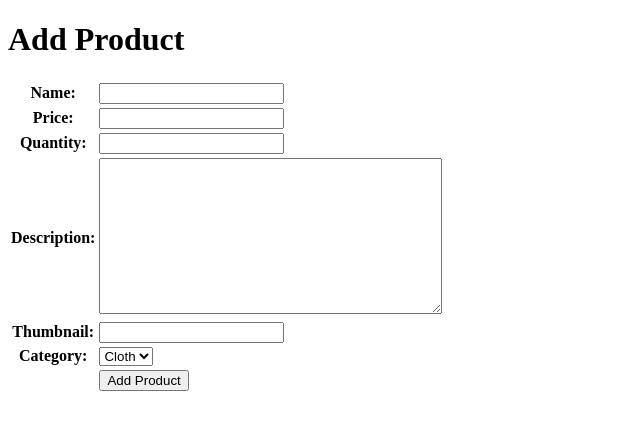
After one commit to alyhaidar11/soccer-commerce, a Django app: page /create-product/ in a window 1280 px wide. The commit adds this page. Shown: the top 430 px of the page, without its empty margins (0-640 px from the left). Run offline with Django 5.2, Linux system fonts and the light colour scheme.

Commit message:
tugas 3 - product add and details

```diff
--- /dev/null
+++ b/main/forms.py
@@ -0,0 +1,11 @@
+from django.forms import ModelForm
+from main.models import Product
+from django import forms
+
+class ProductForm(ModelForm):
+    class Meta:
+        model = Product
+        fields = ["name","price","quantity","description","thumbnail","category"]
+        widgets = {
+            'price': forms.NumberInput(attrs={'step': 100000}),
+        }
--- a/main/models.py
+++ b/main/models.py
@@ -8,19 +8,23 @@ class Product(models.Model):
         ('tools', 'Tools'),
     ]
 
+    id = models.UUIDField(primary_key=True, default=uuid.uuid4, editable=False)
+    sold = models.PositiveIntegerField(default=0)
+
     name = models.CharField(max_length=255)
     price = models.IntegerField()
     quantity = models.IntegerField()
     description = models.TextField()
     thumbnail = models.URLField(blank=True, null=True)
     category = models.CharField(max_length=20, choices=CATEGORY_CHOICES, default='update')
-    is_featured = models.BooleanField(default=False)
+
+
 
     def __str__(self):
         return self.name
 
 
-    @property
-    def is_hot(self):
-        """Contoh: produk dianggap 'hot' kalau quantity < 5"""
-        return self.quantity < 5
+    # @property
+    # def is_hot(self):
+    #     """Contoh: produk dianggap 'hot' kalau quantity < 5"""
+    #     return self.quantity < 5
--- /dev/null
+++ b/main/templates/create_product.html
@@ -0,0 +1,18 @@
+{% extends 'base.html' %}
+{% block content %}
+<h1>Add Product</h1>
+
+<form method="POST">
+  {% csrf_token %}
+  <table>
+    {{ form.as_table }}
+    <tr>
+      <td></td>
+      <td>
+        <input type="submit" value="Add Product" />
+      </td>
+    </tr>
+  </table>
+</form>
+
+{% endblock %}
--- a/main/urls.py
+++ b/main/urls.py
@@ -1,5 +1,4 @@
-from django.urls import path
-from main.views import show_main
+from main.views import show_main, create_product, show_product, show_xml, show_json, show_xml_by_id, show_json_by_id
 from django.urls import path, include
 from . import views
 
@@ -7,4 +6,10 @@ app_name = 'main'
 
 urlpatterns = [
     path('', show_main, name='show_main'),
+    path('create-product/', create_product, name='create_product'),
+    path('product/<str:id>/', show_product, name='show_product'),
+    path('xml/', show_xml, name='show_xml'),
+    path('json/', show_json, name='show_json'),
+    path('xml/<str:product_id>/', show_xml_by_id, name='show_xml_by_id'),
+    path('json/<str:product_id>/', show_json_by_id, name='show_json_by_id'),
 ]
--- a/main/views.py
+++ b/main/views.py
@@ -1,12 +1,76 @@
-from django.shortcuts import render
+from django.shortcuts import render, redirect, get_object_or_404
+from main.forms import ProductForm
+from main.models import Product
+from django.http import HttpResponse
+from django.core import serializers
 
 # Create your views here.
 
 def show_main(request):
+    product_list = Product.objects.all()
     context = {
         'npm' : '2406425804',
         'name': 'Mohammad Aly Haidarulloh',
-        'class': 'PBP E'
+        'class': 'PBP E',
+        'product_list': product_list,
     }
 
     return render(request, "main.html", context)
+
+def create_product(request):
+    form = ProductForm(request.POST or None)
+
+    if form.is_valid() and request.method == "POST":
+        form.save()
+        return redirect('main:show_main')
+
+    context = {'form': form}
+    return render(request, "create_product.html", context)
+
+
+def show_product(request, id):
+    product = get_object_or_404(Product, pk=id)
+
+    context = {
+        'product': product
+    }
+
+    return render(request, "product_detail.html", context)
+
+def show_xml(request):
+    product_list = Product.objects.all()
+
+
+def show_xml(request):
+     product_list = Product.objects.all()
+     xml_data = serializers.serialize("xml", product_list)
+     return HttpResponse(xml_data, content_type="application/xml")
+
+def show_json(request):
+    product_list = Product.objects.all()
+
+def show_json(request):
+    product_list = Product.objects.all()
+    json_data = serializers.serialize("json", product_list)
+    return HttpResponse(json_data, content_type="application/json")
+
+def show_json(request):
+    product_list = Product.objects.all()
+    json_data = serializers.serialize("json", product_list)
+    return HttpResponse(json_data, content_type="application/json")
+
+def show_xml_by_id(request, product_id):
+   try:
+       product_item = Product.objects.filter(pk=product_id)
+       xml_data = serializers.serialize("xml", product_item)
+       return HttpResponse(xml_data, content_type="application/xml")
+   except Product.DoesNotExist:
+       return HttpResponse(status=404)
+
+def show_json_by_id(request, product_id):
+   try:
+       product_item = Product.objects.get(pk=product_id)
+       json_data = serializers.serialize("json", [product_item])
+       return HttpResponse(json_data, content_type="application/json")
+   except Product.DoesNotExist:
+       return HttpResponse(status=404)
--- a/soccer_commerce/settings.py
+++ b/soccer_commerce/settings.py
@@ -33,6 +33,9 @@ DEBUG = True
 
 ALLOWED_HOSTS = ["localhost", "127.0.0.1","https://mohammad-aly-soccercommerce.pbp.cs.ui.ac.id/","mohammad-aly-soccercommerce.pbp.cs.ui.ac.id"]
 
+CSRF_TRUSTED_ORIGINS = [
+    "https://mohammad-aly-soccercommerce.pbp.cs.ui.ac.id/"
+]
 
 # Application definition
 
@@ -61,7 +64,7 @@ ROOT_URLCONF = 'soccer_commerce.urls'
 TEMPLATES = [
     {
         'BACKEND': 'django.template.backends.django.DjangoTemplates',
-        'DIRS': [],
+        'DIRS': [BASE_DIR / 'templates'],
         'APP_DIRS': True,
         'OPTIONS': {
             'context_processors': [
--- /dev/null
+++ b/templates/base.html
@@ -0,0 +1,13 @@
+{% load static %}
+<!DOCTYPE html>
+<html lang="en">
+<head>
+    <meta charset="UTF-8" />
+    <meta name="viewport" content="width=device-width, initial-scale=1.0" />
+    {% block meta %} {% endblock meta %}
+</head>
+
+<body>
+    {% block content %} {% endblock content %}
+</body>
+</html>
```
Also changed, not shown: main/templates/main.html (+43 -3 lines), main/templates/product_detail.html (added, +18 -0 lines), main/migrations/0002_remove_product_is_featured_product_sold_and_more.py (added).
